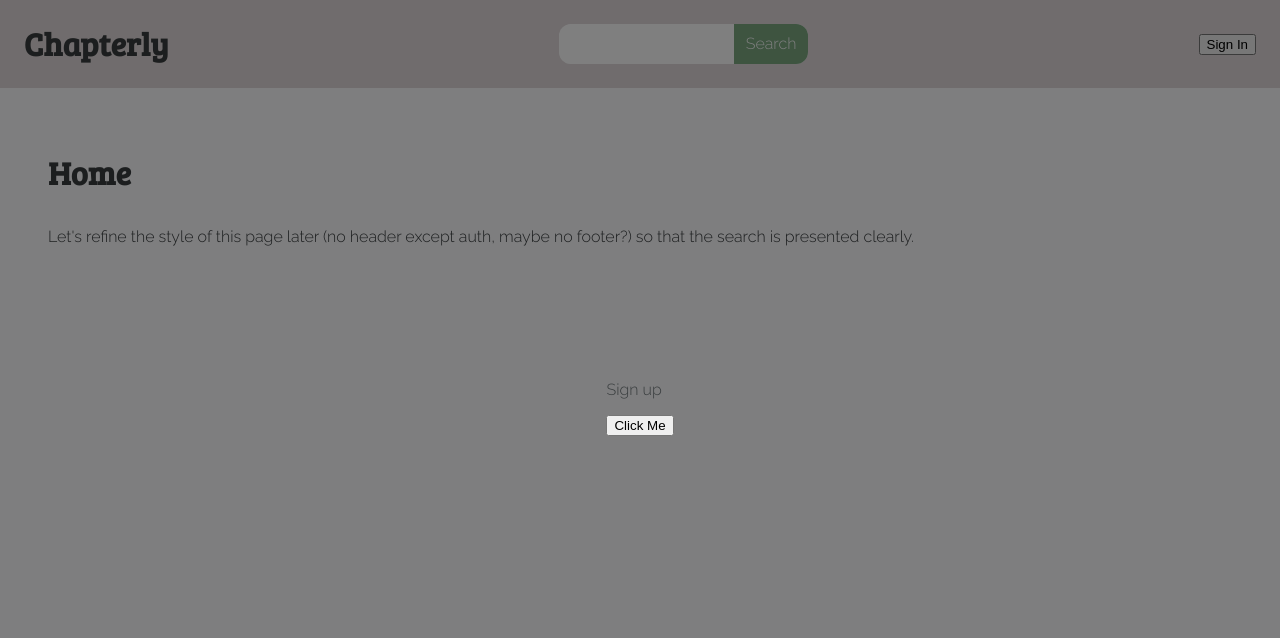
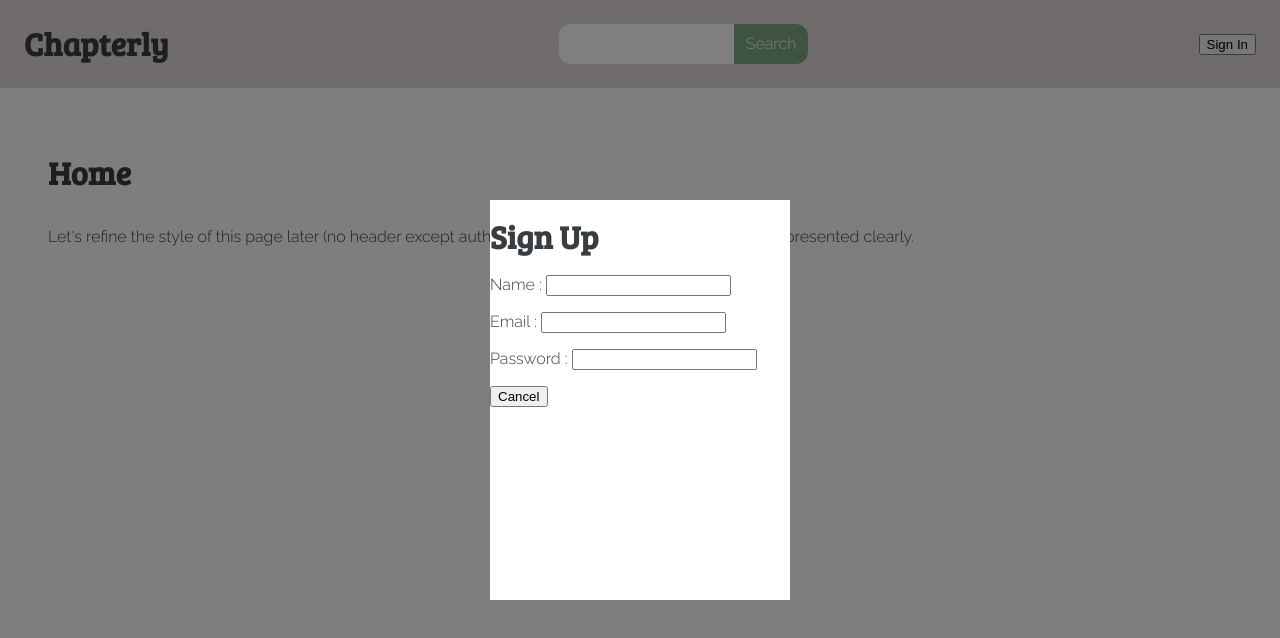
Before and after one commit to chingu-voyages/v9-bears-team-40, a React (Create React App) app: page / in a window 1280 px wide. Both pictures are taken after a click on the button "Sign In". Shown: the top 638 px of the page. Built offline with nearby package versions, Linux system fonts and the light colour scheme.

Commit message:
simple signup page

```diff
--- a/src/Components/Header.tsx
+++ b/src/Components/Header.tsx
@@ -2,6 +2,7 @@ import * as React from "react";
 import styled from "../utils/theme";
 import SearchBar from "./SearchBar";
 import Modal from "./Modal/Modal";
+import Signup from "./Signup";
 
 //Prop types
 type HeaderProps = {
@@ -55,10 +56,11 @@ class Header extends React.Component<HeaderProps, HeaderStates> {
         )}
         {this.state.isModalOpen && (
           <Modal>
-            <div>
+            {/* <div>
               <p>Sign up</p>
               <button onClick={() => this.toggleModal()}> Click Me</button>
-            </div>
+            </div> */}
+            <Signup toggleModal={() => this.toggleModal()} />
           </Modal>
         )}
       </Wrapper>
--- a/src/Components/Modal/Signup.tsx
+++ /dev/null
@@ -1 +0,0 @@
-import * as React from "react";
--- /dev/null
+++ b/src/Components/Signup.tsx
@@ -0,0 +1,28 @@
+import * as React from "react";
+import styled from "../utils/theme";
+
+const Wrapper = styled.div`
+  background: white;
+  width: 300px;
+  height: 400px;
+`;
+
+const Signup = (props: any) => {
+  return (
+    <Wrapper>
+      <h1>Sign Up</h1>
+      <p>
+        Name : <input />
+      </p>
+      <p>
+        Email : <input />
+      </p>
+      <p>
+        Password : <input />
+      </p>
+      <button onClick={props.toggleModal}> Cancel</button>
+    </Wrapper>
+  );
+};
+
+export default Signup;
```
